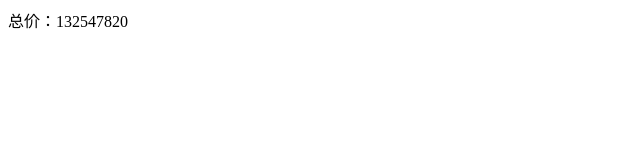
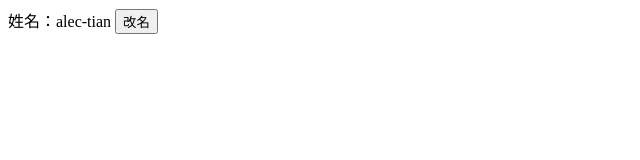
Before and after one commit to alectian/researchvuejs, a Vue app: page / in a window 1280 px wide. Shown: the top 160 px of the page, without its empty margins (0-640 px from the left). Built offline with nearby package versions, Linux system fonts and the light colour scheme.

Commit message:
计算属性setter

```diff
--- a/src/App.vue
+++ b/src/App.vue
@@ -1,6 +1,7 @@
 <template>
   <div id="app">
-    总价：{{ prices }}
+    姓名：{{ fullName }}
+    <button @click="changename">改名</button>
   </div>
 </template>
 
@@ -8,44 +9,13 @@
   export default{
     data(){
       return{
-        package1:[
-          {
-            name:'iPhone',
-            price:7199,
-            count:2
-          },{
-            name:'iPad',
-            price:2888,
-            count:1
-          },{
-            name:'Mac',
-            price:19199,
-            count:10
-          },{
-            name:'Pod',
-            price:1250,
-            count:20
-          }
-        ],
-        package2:[
-          {
-            name:'Google',
-            price:1000,
-            count:51
-          },{
-            name:'Glass',
-            price:12888,
-            count:13
-          },{
-            name:'Phone',
-            price:5000,
-            count:19
-          },{
-            name:'Robot',
-            price:3000000,
-            count:44
-          }
-        ]
+        firstName:'alec',
+        lastName:'tian'
+      }
+    },
+    methods:{
+      changename(){
+        this.fullName = 'lina-wang'
       }
     },
     computed:{
@@ -63,15 +33,15 @@
         当手动修改计算属性的值就像修改一个普通数据那样时，
         就会触发setter函数，执行一些自定义操作
       */
-      prices: function(){
-        var price = 0
-        for (var i = 0; i<this.package1.length; i++) {
-          price += this.package1[i].price*this.package1[i].count
+      fullName: {
+        get: function(){
+          return this.firstName + '-' + this.lastName
+        },
+        set:function(newValue){
+          var names = newValue.split('-')
+          this.firstName = names[0]
+          this.lastName = names[1]
         }
-        for (var i = 0; i<this.package2.length; i++) {
-          price += this.package2[i].price*this.package2[i].count
-        }
-        return price
       }
     }
   }
```
